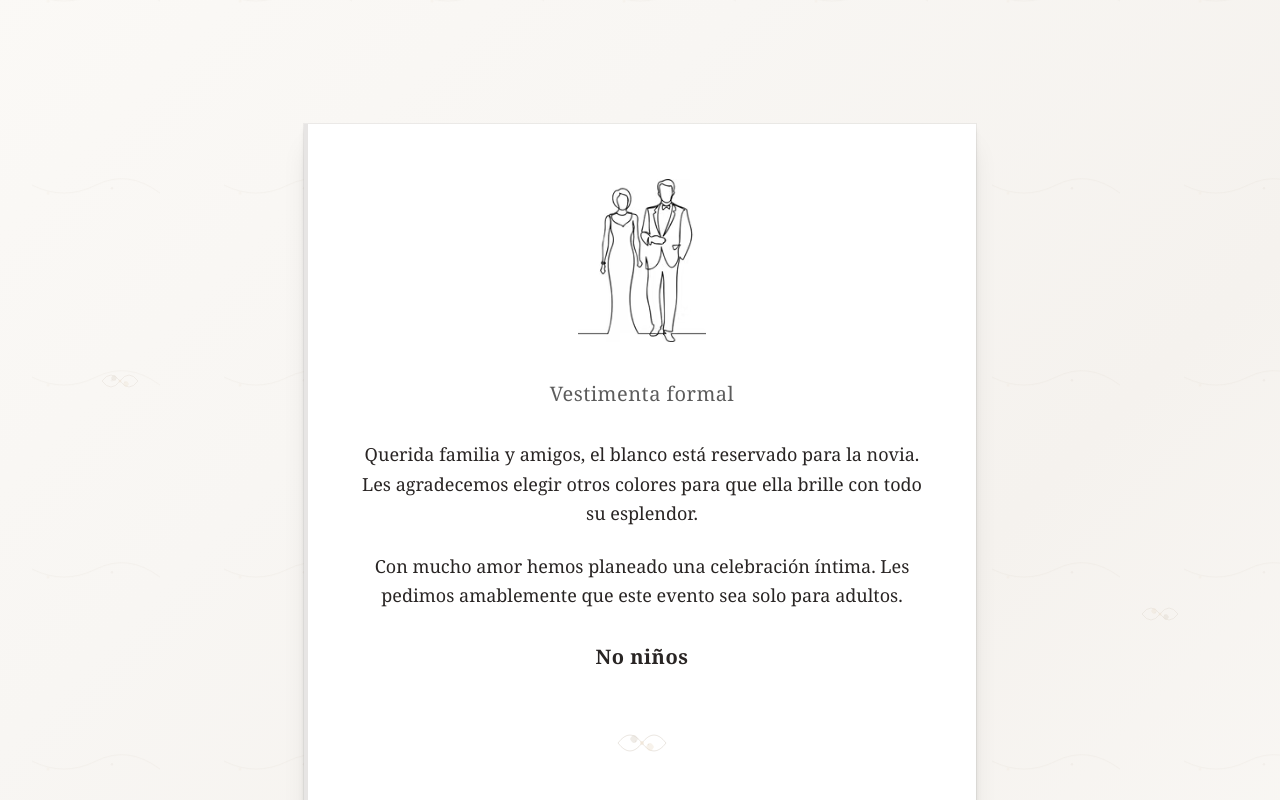
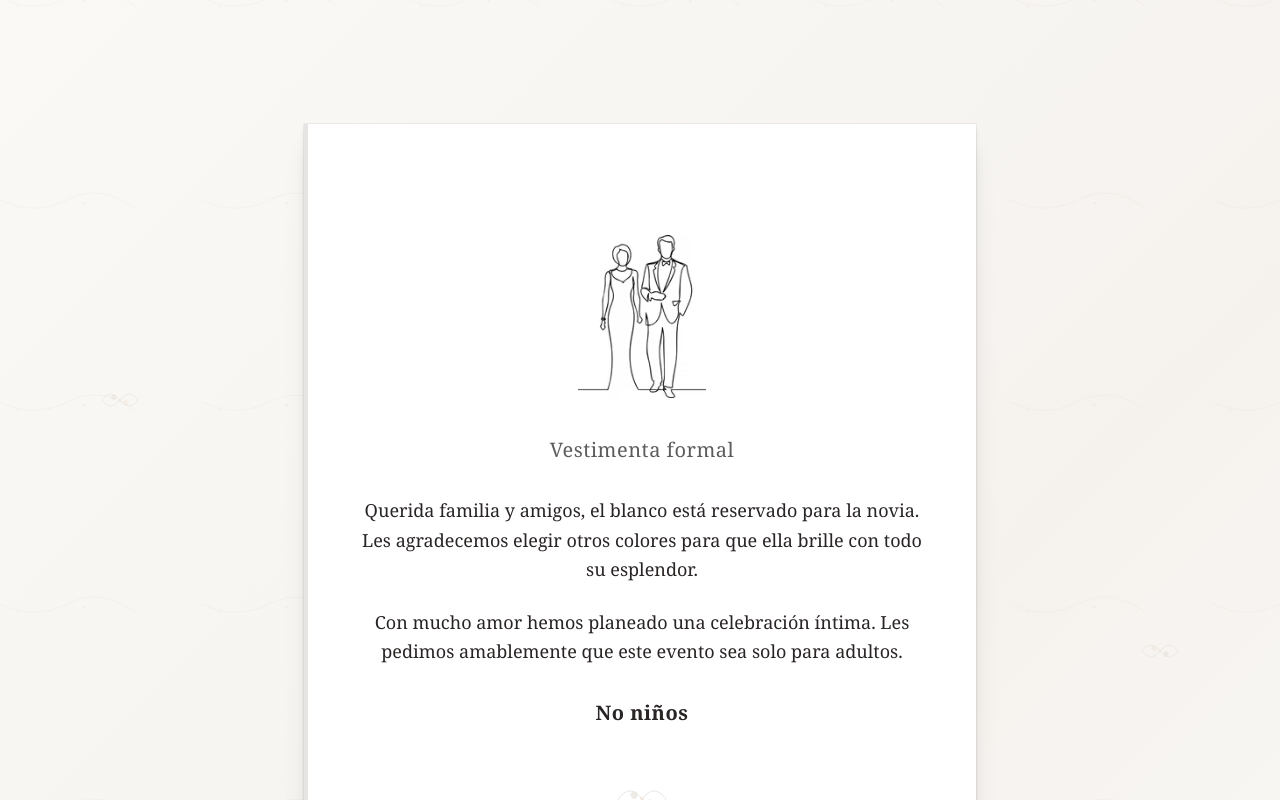
Before and after one commit to AlejoReyna/wedding_invitation, a Next.js app: page / in a window 1280 px wide. Shown: the part 6260-7060 px from the top of the page. Built offline with nearby package versions, Linux system fonts and the light colour scheme.

Commit message:
dresscode section

```diff
--- a/src/app/components/DressCodeSection.tsx
+++ b/src/app/components/DressCodeSection.tsx
@@ -126,15 +126,13 @@ export default function DressCodeSection() {
         }`} style={{ transitionDelay: '600ms' }}>
 
           {/* Clothing icons container */}
-          <div className="bg-white overflow-hidden border-l-4 border-stone-200 shadow-elegant hover:shadow-elegant-hover hover:border-stone-400 transition-all duration-700 transform hover:-translate-y-2 max-w-2xl mx-auto">
+          <div className="bg-white overflow-hidden border-l-4 border-stone-200 shadow-elegant hover:shadow-elegant-hover hover:border-stone-400 transition-all duration-700 transform hover:-translate-y-2 max-w-2xl mx-auto min-h-[600px] flex items-center">
 
             {/* Content Section */}
-            <div className="p-10 md:p-12 text-center relative">
-
-
+            <div className="p-10 md:p-12 text-center relative w-full">
 
               {/* Dress Code Icon */}
-              <div className="flex justify-center items-center mb-8">
+              <div className="flex justify-center items-center mb-8 mt-14">
                 <div className="transform group-hover:scale-110 transition-transform duration-300">
                   <DressCodeIcon />
                 </div>
```
